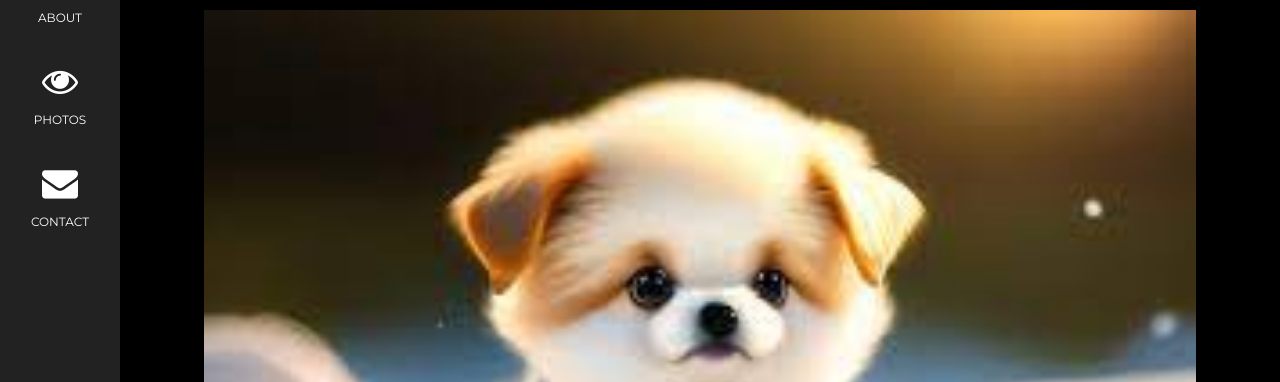
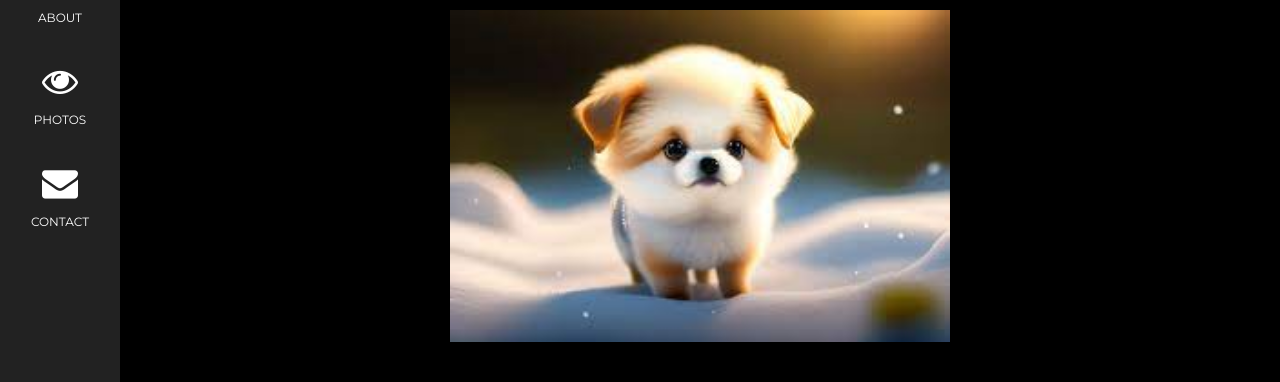
Before and after one commit to SahithiNuka/Resume, a plain HTML site: page index.html in a window 1280 px wide. Shown: the part 193-575 px from the top of the page. Drawn offline with nearby package versions, Linux system fonts and the light colour scheme.

Commit message:
Update index.html

```diff
--- a/index.html
+++ b/index.html
@@ -58,7 +58,7 @@ body, h1,h2,h3,h4,h5,h6 {font-family: "Montserrat", sans-serif}
   <header class="w3-container w3-padding-32 w3-center w3-black" id="home">
     <h1 class="w3-jumbo"><span class="w3-hide-small">I'm</span> SahithiNuka.</h1>
     <p>Engineering Student.</p>
-    <img src="dp.jpg" alt="girl" class="w3-image" width="992" height="1108">
+    <img src="dp.jpg" alt="girl" class="w3-image" width="500" height="750">
   </header>
 
   <!-- About Section -->
```
